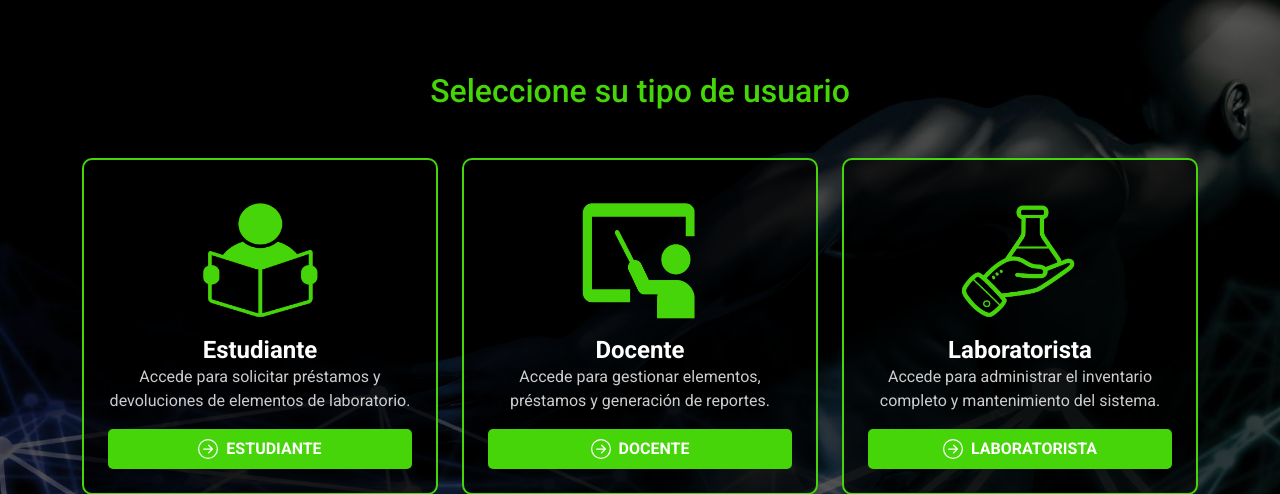
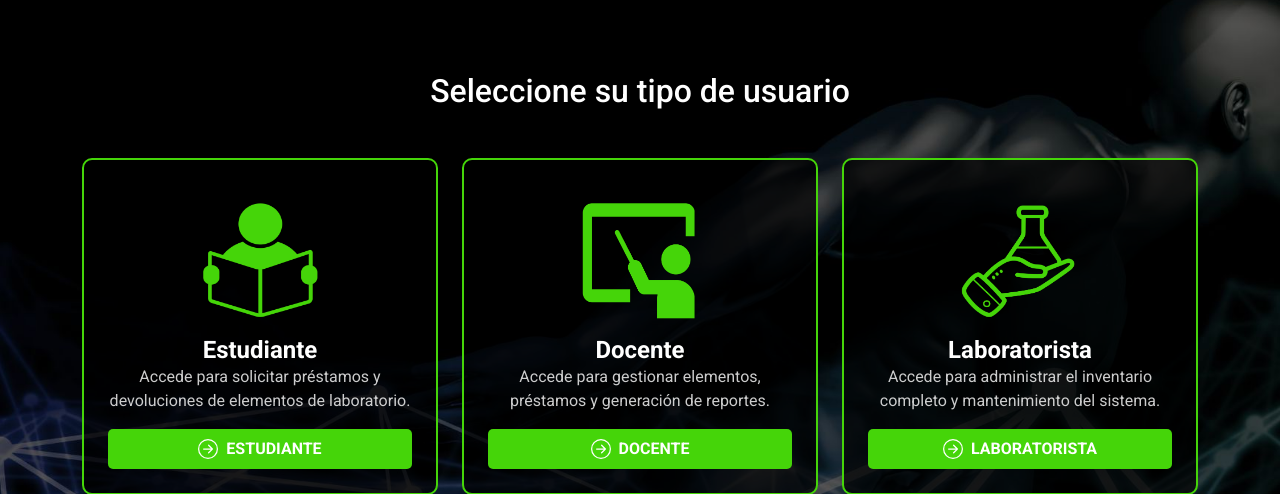
Before and after one commit to Yeimyqv/Inventario-Biomedica-UNAB2, a Flask app: page /sede-jardin in a window 1280 px wide. Shown: the part 66-560 px from the top of the page. Run offline with Flask 3, Linux system fonts and the light colour scheme.

Commit message:
Update landing page styling and text
Replit-Commit-Author: Agent
Replit-Commit-Session-Id: 98c4e6ae-b414-464a-bb9a-7503bb30d595
Replit-Commit-Screenshot-Url: https://storage.googleapis.com/screenshot-production-us-central1/05578733-2a38-48f9-944f-59e9320094c0/bbb42626-7947-4c8c-821b-f7d1500a3960.jpg

```diff
--- a/static/css/sede-jardin.css
+++ b/static/css/sede-jardin.css
@@ -34,6 +34,7 @@ body {
   text-transform: uppercase;
   letter-spacing: 1px;
   margin-bottom: 1.5rem;
+  color: white;
 }
 
 .sede-highlight {
--- a/templates/index.html
+++ b/templates/index.html
@@ -47,13 +47,13 @@
     <!-- Sección de selección de laboratorio -->
     <section id="lab-selection" class="mb-5 text-center">
       <h1 class="sede-title mb-2">PRESTAMOS <span class="sede-highlight">SEDE</span> JARDIN</h1>
-      <p class="lead mb-5">Aquí podrás registrar, consultar y administrar eficientemente los recursos disponibles para tus prácticas y actividades académicas.</p>
+      <p class="lead mb-5 text-secondary">Aquí podrás registrar, consultar y administrar eficientemente los recursos disponibles para tus prácticas y actividades académicas.</p>
       <button class="btn btn-lg btn-user mb-4" id="lab-select-btn">CONTINUAR</button>
     </section>
 
     <!-- Sección de selección de tipo de usuario (oculta inicialmente) -->
     <section id="user-selection" class="py-4" style="display: none;">
-      <h2 class="text-center mb-5 sede-highlight">Seleccione su tipo de usuario</h2>
+      <h2 class="text-center mb-5 text-white">Seleccione su tipo de usuario</h2>
 
       <div class="row justify-content-center">
         <div class="col-md-4 mb-4">
```
